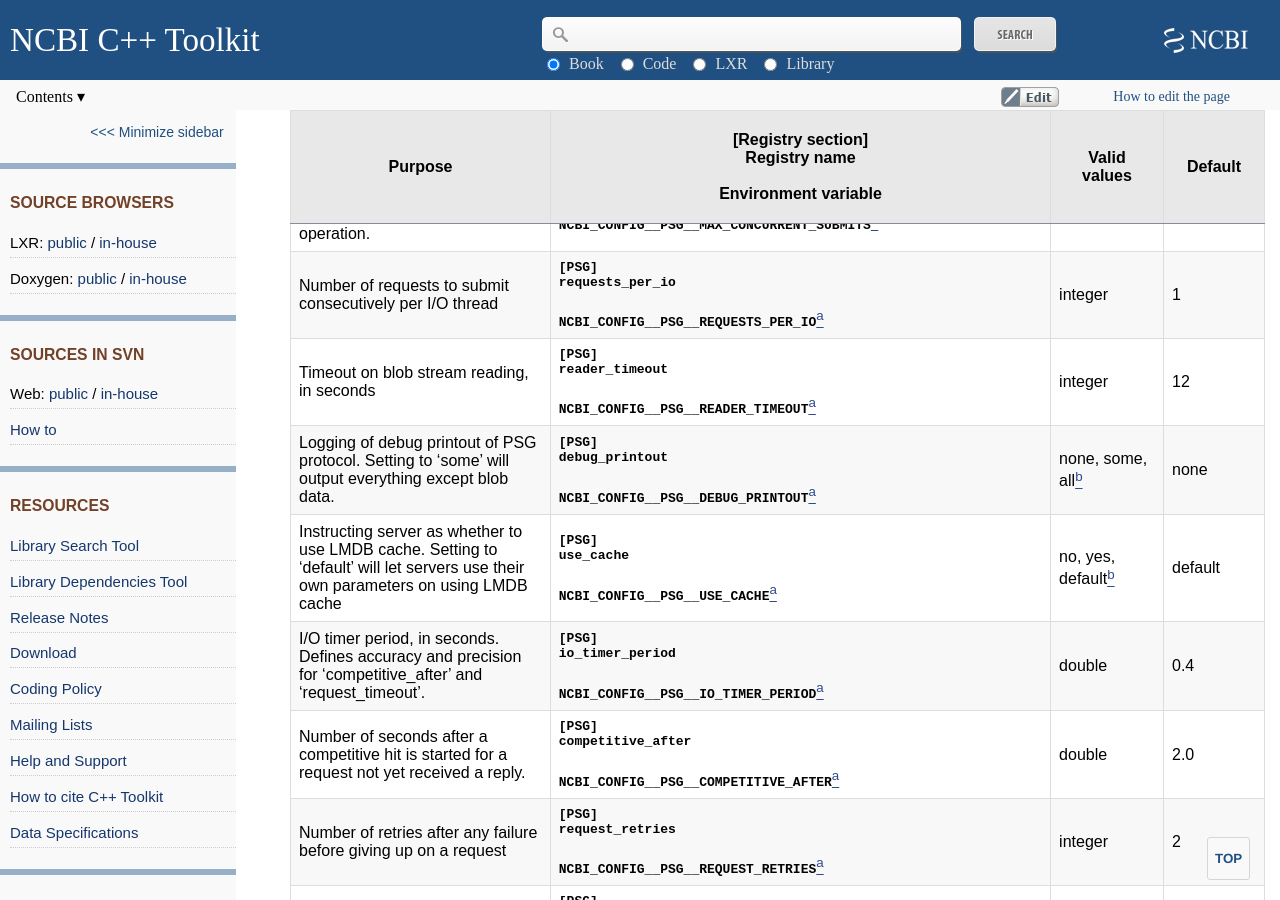
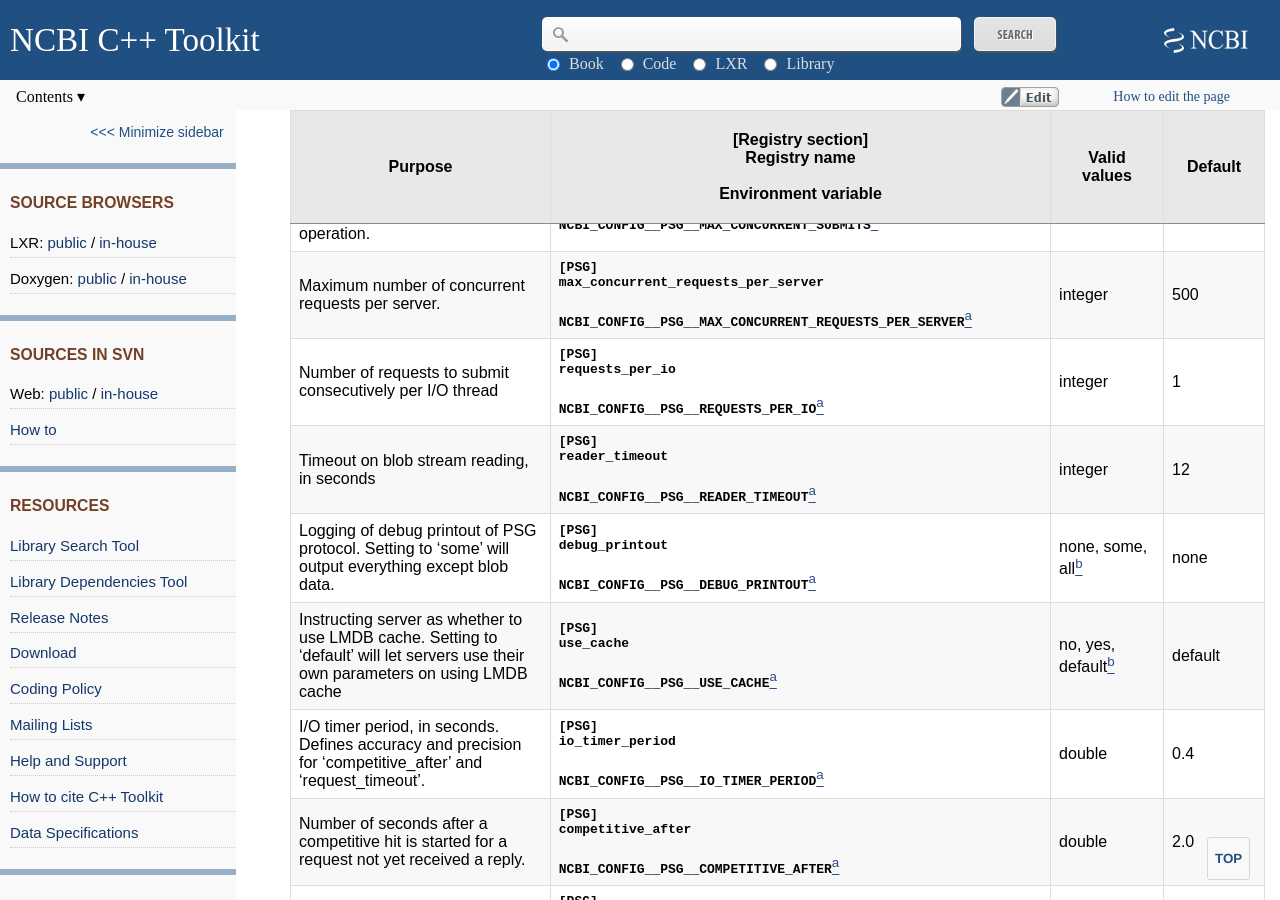
Before and after one commit to ncbi/cxx-toolkit, a Jekyll site: the page built from pages/ch_libconfig.md, in a window 1280 px wide and 900 px high, scrolled down 45450 px. Built offline with Jekyll 4.4.1, drawn with Linux system fonts in a browser that asks for light colours.

Commit message:
Described new parameter. JIRA CXX-12873

```diff
--- a/pages/ch_libconfig.md
+++ b/pages/ch_libconfig.md
@@ -948,6 +948,7 @@
 | Max number of sessions (TCP connections) per server per I/O thread. Each thread has one session per server at start. New sessions are added dynamically (up to the limit) if all existing ones are full.                                                          | **`[PSG]`**<br/>**`max_sessions`**<br/><br/>**`NCBI_CONFIG__PSG__MAX_SESSIONS`**[<sup>a</sup>](#ch_libconfig.TF.psg_client_library.1)                                                                | integer                                                                   | 40                         |
 | Maximum number of concurrent streams per session (TCP connection)                                                                                                                                                                                                 | **`[PSG]`**<br/>**`max_concurrent_streams`**<br/><br/>**`NCBI_CONFIG__PSG__MAX_CONCURRENT_STREAMS`**[<sup>a</sup>](#ch_libconfig.TF.psg_client_library.1)                                            | integer                                                                   | 100                        |
 | Maximum number of concurrent submits per "on queue" callback. Essentially, maximum number of requests to be sent per one I/O operation.                                                                                                                           | **`[PSG]`**<br/>**`max_concurrent_submits`**<br/><br/>**`NCBI_CONFIG__PSG__MAX_CONCURRENT_SUBMITS`**[<sup>a</sup>](#ch_libconfig.TF.psg_client_library.1)                                            | integer                                                                   | 150                        |
+| Maximum number of concurrent requests per server.                                                                                                                                                                                                                 | **`[PSG]`**<br/>**`max_concurrent_requests_per_server`**<br/><br/>**`NCBI_CONFIG__PSG__MAX_CONCURRENT_REQUESTS_PER_SERVER`**[<sup>a</sup>](#ch_libconfig.TF.psg_client_library.1)                    | integer                                                                   | 500                        |
 | Number of requests to submit consecutively per I/O thread                                                                                                                                                                                                         | **`[PSG]`**<br/>**`requests_per_io`**<br/><br/>**`NCBI_CONFIG__PSG__REQUESTS_PER_IO`**[<sup>a</sup>](#ch_libconfig.TF.psg_client_library.1)                                                          | integer                                                                   | 1                          |
 | Timeout on blob stream reading, in seconds                                                                                                                                                                                                                        | **`[PSG]`**<br/>**`reader_timeout`**<br/><br/>**`NCBI_CONFIG__PSG__READER_TIMEOUT`**[<sup>a</sup>](#ch_libconfig.TF.psg_client_library.1)                                                            | integer                                                                   | 12                         |
 | Logging of debug printout of PSG protocol. Setting to 'some' will output everything except blob data.                                                                                                                                                             | **`[PSG]`**<br/>**`debug_printout`**<br/><br/>**`NCBI_CONFIG__PSG__DEBUG_PRINTOUT`**[<sup>a</sup>](#ch_libconfig.TF.psg_client_library.1)                                                            | none, some, all[<sup>b</sup>](#ch_libconfig.TF.psg_client_library.2)      | none                       |
```
